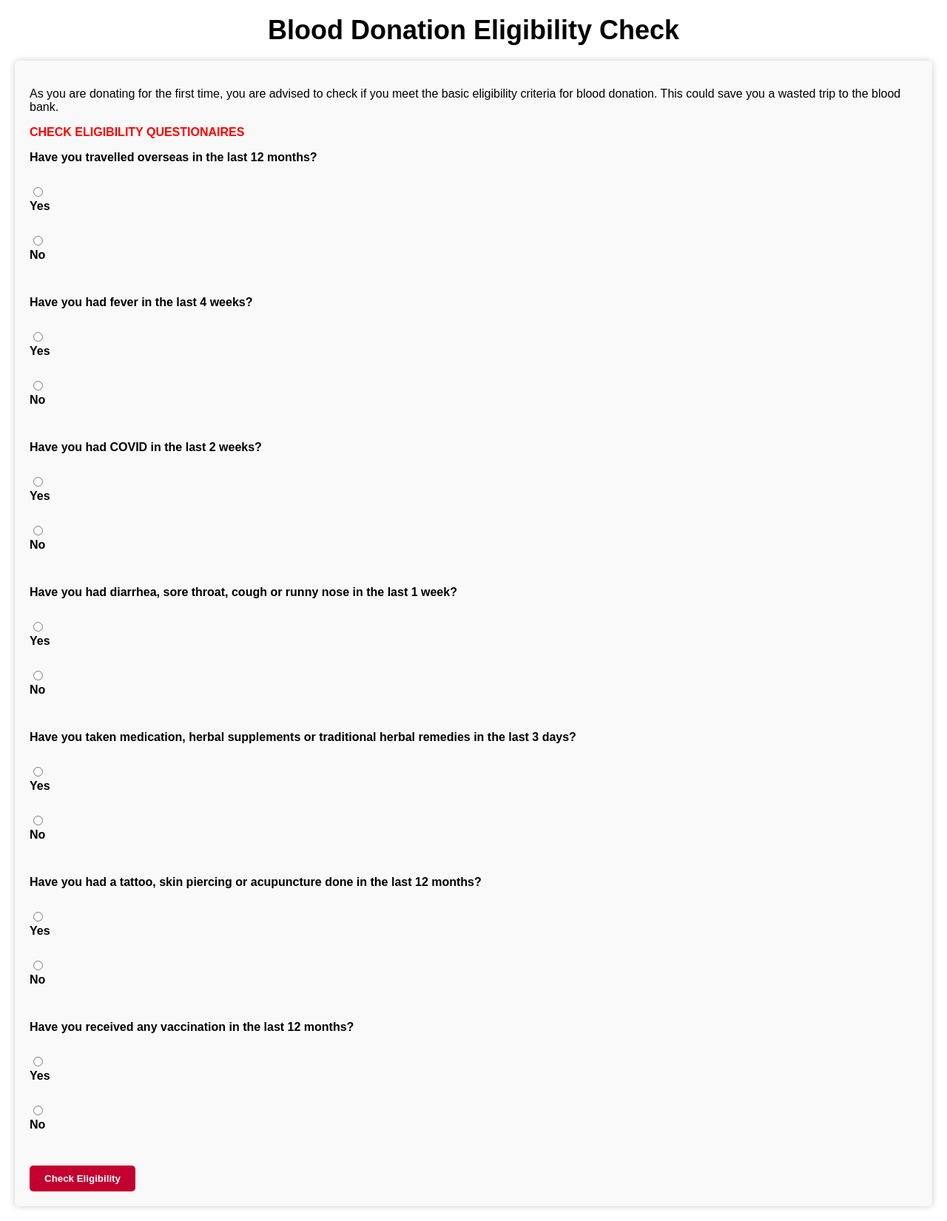
After one commit to ZhengWeiHo/G36_CSC2008Project, a Flask app: page /eligibility in a window 1280 px wide. The commit adds this page. Shown: the whole page at 74% size. Run offline with Flask 2, Linux system fonts and the light colour scheme.

Commit message:
eligibility_check

```diff
--- a/main.py
+++ b/main.py
@@ -1,6 +1,15 @@
 from website import create_app
+from flask import render_template
 
 app = create_app()
 
+@app.route('/main')
+def main():
+     return render_template('main.html')
+
+@app.route('/eligibility')
+def appointment():
+    return render_template('eligibility_check.html')
+
 if __name__ == '__main__':
     app.run(debug=True)
--- a/website/auth.py
+++ b/website/auth.py
@@ -20,7 +20,7 @@ def login():
 
             # Show a notification of successful login
             flash('Login successful', 'success')
-            return render_template('main.html')
+            return redirect('/main')
         else:
             return render_template('login.html', error='Invalid email or password')
     else:
--- /dev/null
+++ b/website/templates/eligibility_check.html
@@ -0,0 +1,168 @@
+<!DOCTYPE html>
+<html>
+<head>
+	<title>Blood Donation Eligibility Check</title>
+    <style>
+		body {
+			font-family: Arial, sans-serif;
+			font-size: 16px;
+			margin: 0;
+			padding: 0;
+		}
+        header, footer {
+		background-color: #c3002f;
+		color: #fff;
+		padding: 10px;
+		text-align: center;
+        }
+
+        h1 {
+            font-size: 36px;
+            margin: 20px 0;
+            text-align: center;
+        }
+
+        form {
+            margin: 20px;
+            padding: 20px;
+            background-color: #f9f9f9;
+            border-radius: 5px;
+            box-shadow: 0 0 10px rgba(0, 0, 0, 0.2);
+        }
+
+        label {
+            display: block;
+            margin-bottom: 10px;
+            font-weight: bold;
+        }
+
+        input[type="radio"],
+        input[type="checkbox"] {
+            margin-right: 10px;
+        }
+
+        button {
+            background-color: #c3002f;
+            color: #fff;
+            padding: 10px 20px;
+            border: none;
+            border-radius: 5px;
+            font-weight: bold;
+            cursor: pointer;
+        }
+
+        button:hover {
+            background-color: #99001d;
+        }
+
+        #eligibility-result {
+            font-size: 18px;
+            font-weight: bold;
+            margin-top: 20px;
+            text-align: center;
+        }
+
+        .progress-bar {
+            background-color: #ccc;
+            height: 10px;
+            border-radius: 5px;
+            margin-bottom: 20px;
+            position: relative;
+        }
+
+        .progress-bar__inner {
+            background-color: #c3002f;
+            height: 100%;
+            border-radius: 5px;
+            position: absolute;
+            top: 0;
+            left: 0;
+            width: 0;
+            transition: width 0.5s ease-in-out;
+        }
+    </style>
+</head>
+<body>
+	<h1>Blood Donation Eligibility Check</h1>
+	<form id="eligibility-form">
+        <p>As you are donating for the first time, you are advised to check if you meet the basic eligibility criteria for blood donation. This could save you a wasted trip to the blood bank.</p>
+        <p><b style="color: red;">CHECK ELIGIBILITY QUESTIONAIRES</b></p>
+
+        <label for="overseas-travel">Have you travelled overseas in the last 12 months?</label><br>
+        <input type="radio" id="overseas-travel-yes" name="overseas-travel" value="yes">
+        <label for="overseas-travel-yes">Yes</label><br>
+        <input type="radio" id="overseas-travel-no" name="overseas-travel" value="no">
+        <label for="overseas-travel-no">No</label><br><br>
+
+        <label for="fever">Have you had fever in the last 4 weeks?</label><br>
+        <input type="radio" id="fever-yes" name="fever" value="yes">
+        <label for="fever-yes">Yes</label><br>
+        <input type="radio" id="fever-no" name="fever" value="no">
+        <label for="fever-no">No</label><br><br>
+
+        <label for="covid">Have you had COVID in the last 2 weeks?</label><br>
+        <input type="radio" id="covid-yes" name="covid" value="yes">
+        <label for="covid-yes">Yes</label><br>
+        <input type="radio" id="covid-no" name="covid" value="no">
+        <label for="covid-no">No</label><br><br>
+
+        <label for="symptoms">Have you had diarrhea, sore throat, cough or runny nose in the last 1 week?</label><br>
+        <input type="radio" id="symptoms-yes" name="symptoms" value="yes">
+        <label for="symptoms-yes">Yes</label><br>
+        <input type="radio" id="symptoms-no" name="symptoms" value="no">
+        <label for="symptoms-no">No</label><br><br>
+
+        <label for="medication">Have you taken medication, herbal supplements or traditional herbal remedies in the last 3 days?</label><br>
+        <input type="radio" id="medication-yes" name="medication" value="yes">
+        <label for="medication-yes">Yes</label><br>
+        <input type="radio" id="medication-no" name="medication" value="no">
+        <label for="medication-no">No</label><br><br>
+
+        <label for="tattoo">Have you had a tattoo, skin piercing or acupuncture done in the last 12 months?</label><br>
+        <input type="radio" id="tattoo-yes" name="tattoo" value="yes">
+        <label for="tattoo-yes">Yes</label><br>
+        <input type="radio" id="tattoo-no" name="tattoo" value="no">
+        <label for="tattoo-no">No</label><br><br>
+
+        <label for="received-vaccination">Have you received any vaccination in the last 12 months?</label><br>
+        <input type="radio" id="received-vaccination-yes" name="received-vaccination" value="yes">
+        <label for="received-vaccination-yes">Yes</label><br>
+        <input type="radio" id="received-vaccination-no" name="received-vaccination" value="no">
+        <label for="received-vaccination-no">No</label><br><br>
+
+        <button type="button" onclick="checkEligibility()">Check Eligibility</button>
+	</form>
+    <p id="eligibility-result"></p>
+
+	<script>
+		function checkEligibility() {
+            const form = document.getElementById('eligibility-form');
+            const overseasTravel = form.elements['overseas-travel'].value;
+            const fever = form.elements['fever'].value;
+            const covid = form.elements['covid'].value;
+            const symptoms = form.elements['symptoms'].value;
+            const medication = form.elements['medication'].value;
+            const tattoo = form.elements['tattoo'].value;
+            const receivedVaccination = form.elements['received-vaccination'].value;
+
+            if (overseasTravel === 'yes') {
+                document.getElementById('eligibility-result').textContent = 'You are not eligible for donation as you have travelled overseas in the last 12 months.';
+                return;
+            }
+
+            if (fever === 'yes' || covid === 'yes' || symptoms === 'yes' || medication === 'yes' || tattoo === 'yes') {
+                document.getElementById('eligibility-result').textContent = 'You are not eligible for donation as you have one or more of the risk factors.';
+                return;
+            }
+
+            if (receivedVaccination === 'no') {
+                document.getElementById('eligibility-result').textContent = 'You are eligible for donation.';
+                return;
+            }
+
+            document.getElementById('eligibility-result').textContent = 'You are not eligible for donation as you have received a vaccination in the last 12 months.';
+            }
+
+	</script>
+</body>
+</html>
--- a/website/templates/main.html
+++ b/website/templates/main.html
@@ -17,6 +17,7 @@
 <script>
 	function makeAppointment() {
 		// code to redirect user to appointment page goes here
+		window.location.href = "/eligibility";
 	}
 
 	function viewHistory() {
```
Also changed, not shown: website/blood_donation.db.
